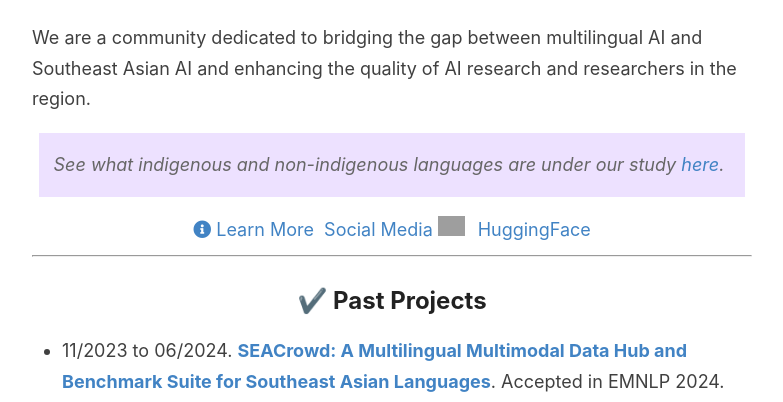
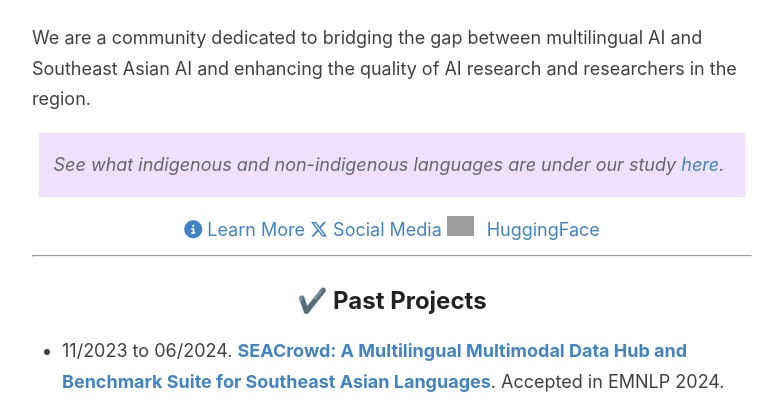
Before and after one commit to amitmerchant1990/reverie, a Jekyll site: the page built from index.html, in a window 1280 px wide. Shown: the part 749-1151 px from the top of the page, without its empty margins (248-1031 px from the left). Built offline with Jekyll 4.4.1, drawn with Linux system fonts in a browser that asks for light colours; nearby versions of some CDN libraries; the list of posts is cut into pages by our own code; grey boxes are pictures that could not be loaded.

Commit message:
Update default.html

```diff
--- a/_layouts/default.html
+++ b/_layouts/default.html
@@ -5,7 +5,7 @@
     {% seo title=false %}
     {% include meta.html %}
 
-    <link rel="stylesheet" href="https://cdn.jsdelivr.net/npm/@fortawesome/fontawesome-free@5.15.4/css/all.min.css" integrity="sha256-mUZM63G8m73Mcidfrv5E+Y61y7a12O5mW4ezU3bxqW4=" crossorigin="anonymous">
+    <link rel="stylesheet" href="https://cdn.jsdelivr.net/npm/@fortawesome/fontawesome-free@6.6.0/css/all.min.css" integrity="sha256-mUZM63G8m73Mcidfrv5E+Y61y7a12O5mW4ezU3bxqW4=" crossorigin="anonymous">
     <link rel="stylesheet" type="text/css" href="{{ site.baseurl }}/assets/style.css" />
     <link rel="alternate" type="application/rss+xml" title="{{ site.name }} - {{ site.description }}" href="{{ site.baseurl }}/feed.xml" />
     <link rel="canonical" href="{{ site.url }}{{ page.url }}" />
```
